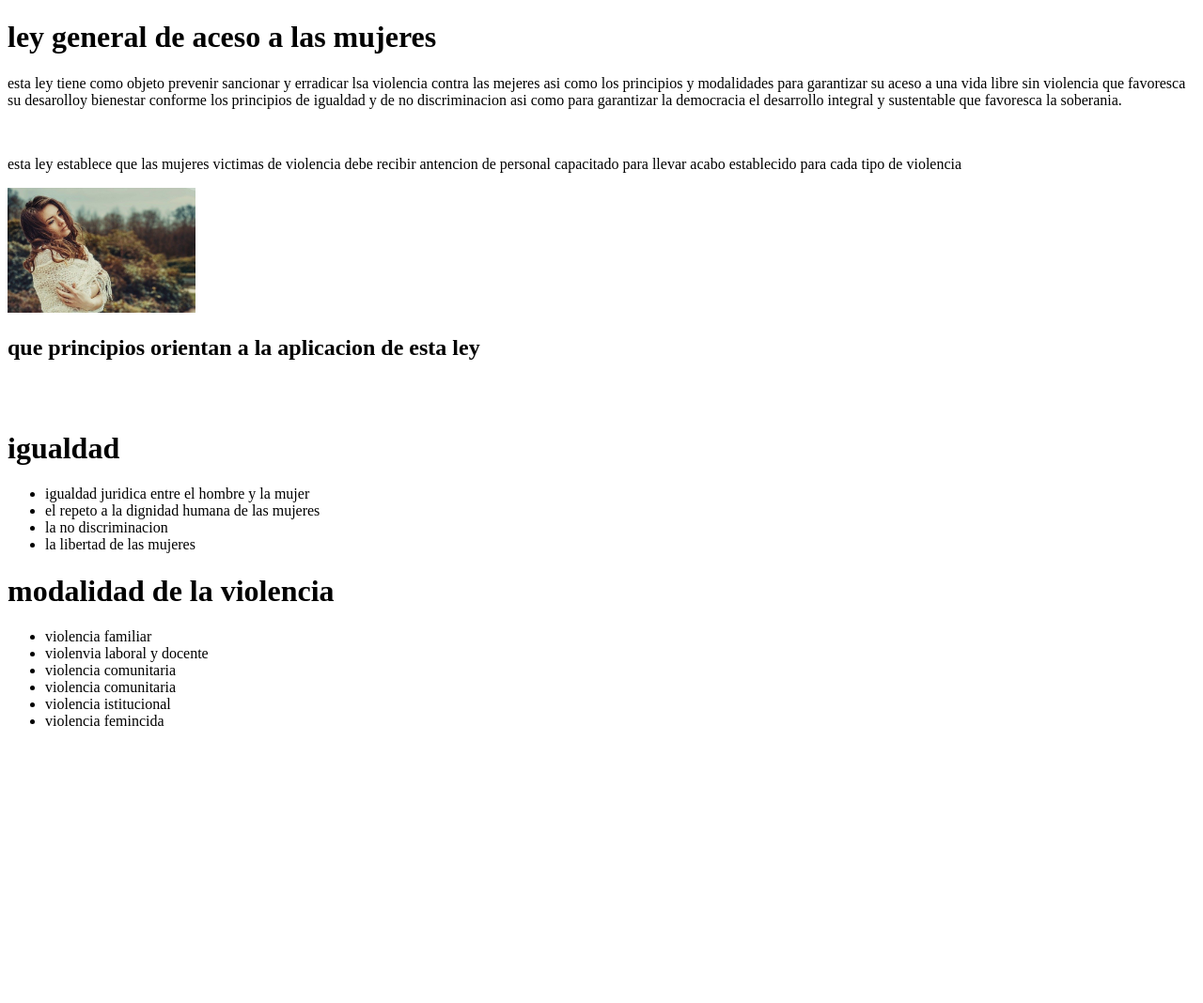
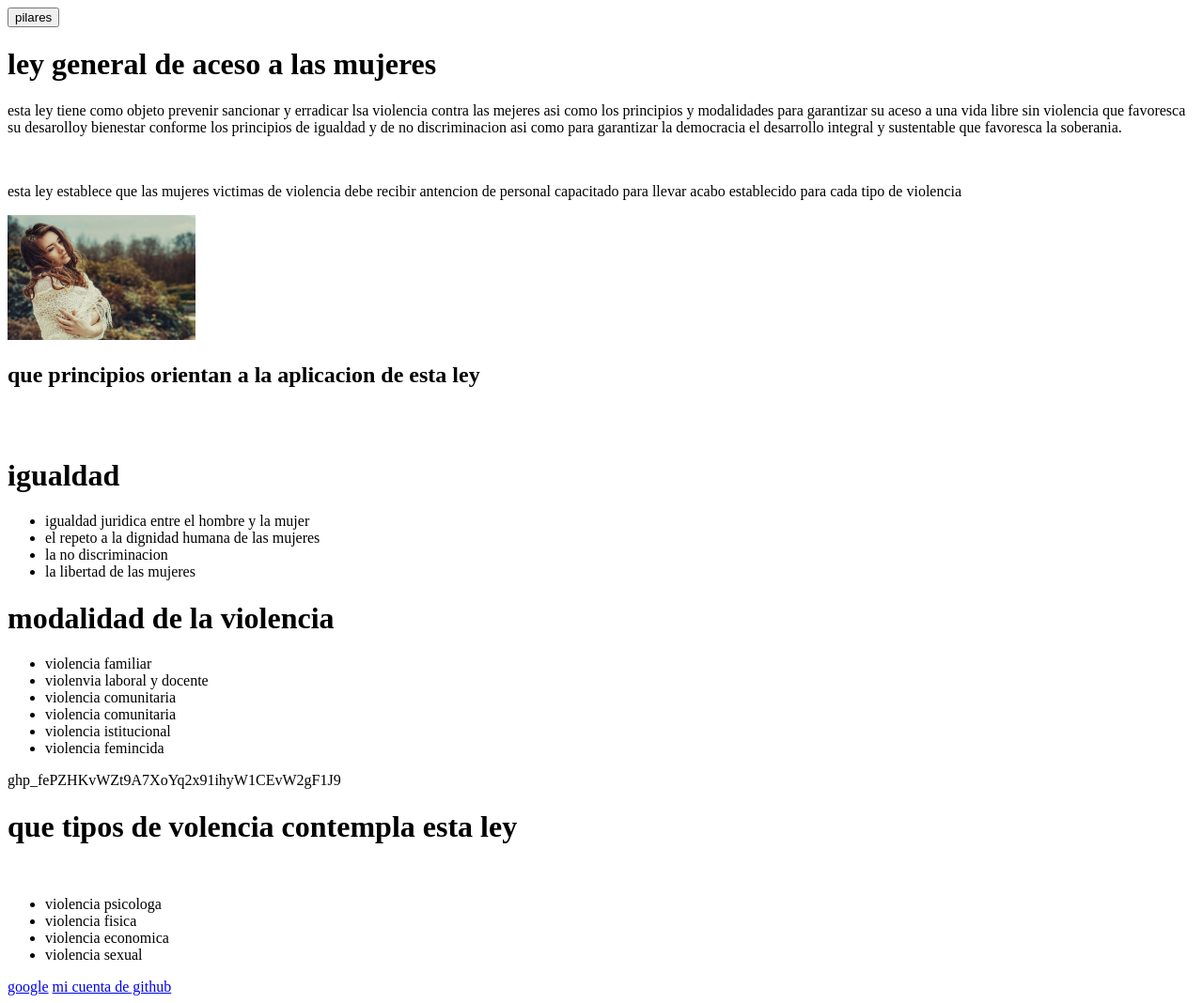
Before and after one commit to diego-vitela2001/MWT1A1, a plain HTML site: page index.html in a window 1280 px wide. Shown: the whole page at 94% size. Before the commit the page ends 800 px from the top, so only its background shows below. Drawn offline with Linux system fonts and the light colour scheme.

Commit message:
segunda vercionn

```diff
--- a/index.html
+++ b/index.html
@@ -4,10 +4,12 @@
     <meta charset="UTF-8" />
     <meta http-equiv="X-UA-Compatible" content="IE=edge" />
     <meta name="viewport" content="width=device-width, initial-scale=1.0" />
-    <title>Document</title>
+    <title>pagina 1</title>
   </head>
 
   <body>
+    <a href="https://pilares.cdmx.gob.mx/inicio">    <button>pilares </button>
+    </a>
     <h1>ley general de aceso a las mujeres</h1>
     <p>
       esta ley tiene como objeto prevenir sancionar y erradicar lsa violencia
@@ -44,5 +46,18 @@
         <li>violencia istitucional</li>
         <li>violencia femincida</li>
       </ul>
-  </body>
+  </body>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
 </html>
+<h1>que tipos de volencia contempla esta ley</h1>
+<p>
+  <br>
+</p>
+<ul>
+  <li>violencia psicologa
+  </li>
+  <li>violencia fisica</li>
+  <li>violencia economica</li>
+  <li>violencia sexual</li>
+</ul>
+<a href="https://www.google.com">google</a>
+<a href="https://github.com/diego-vitela2001/MWT1A1">mi cuenta de github</a>
```
